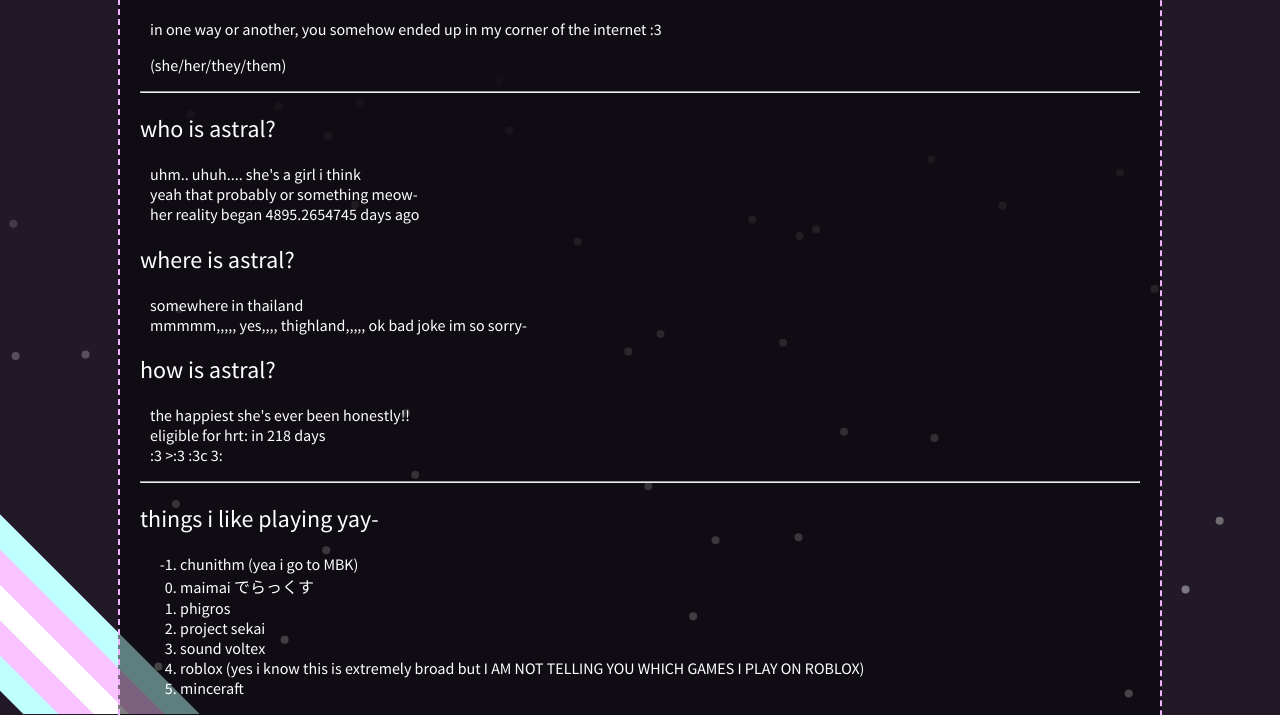
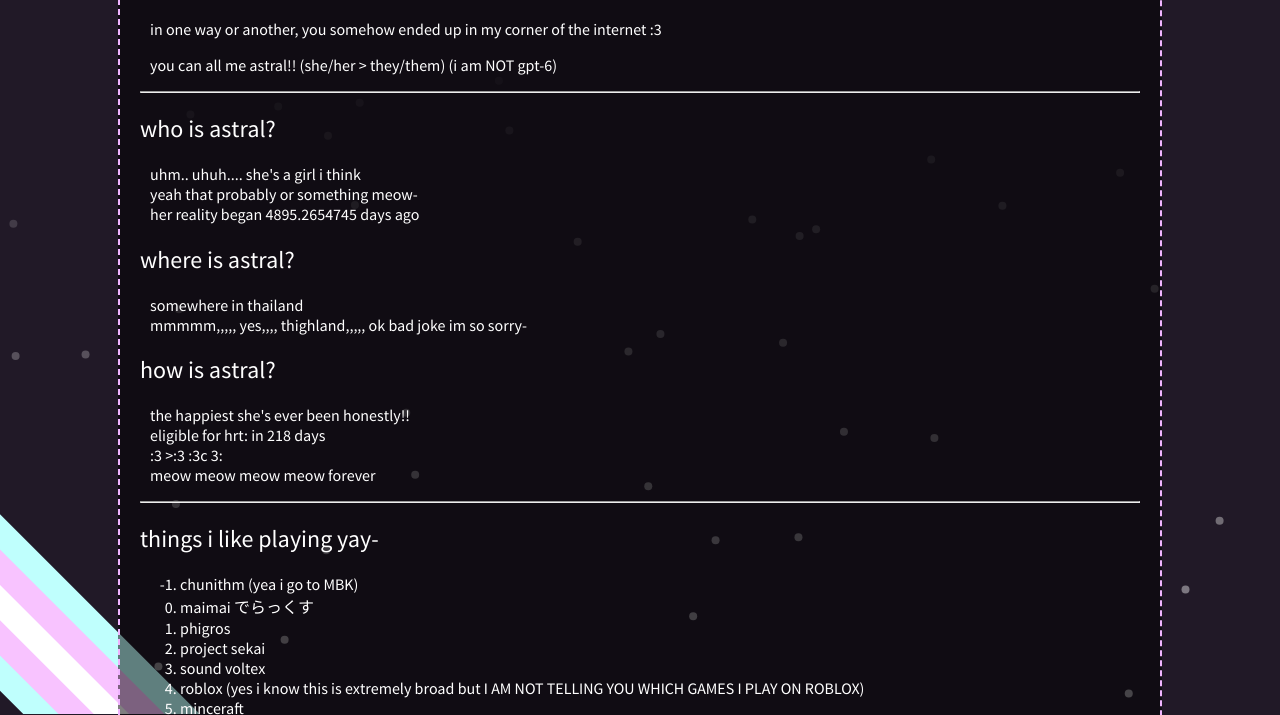
Before and after one commit to astralium5/website, a plain HTML site: page index.html in a window 1280 px wide. Shown: the part 86-801 px from the top of the page. Drawn offline with Linux system fonts and the light colour scheme.

Commit message:
Update index.html

```diff
--- a/index.html
+++ b/index.html
@@ -74,7 +74,7 @@
         <div id="contentinner">
             <h1>hi!!!</h1>
             <p>in one way or another, you somehow ended up in my corner of the internet :3</p>
-            <p>(she/her/they/them)</p>
+            <p>you can all me astral!! (she/her > they/them) (i am NOT gpt-6)</p>
             <hr>
             <h2>who is astral?</h2>
             <p>
@@ -92,6 +92,8 @@
                 the happiest she's ever been honestly!!<br>
                 eligible for hrt: <span id="yaysies">...</span><br>
                 :3 >:3 :3c 3:<br>
+                meow meow meow meow forever<br>
+                <!-- don't you love gender -->
             </p>
             <hr>
             <h2>things i like playing yay-</h2>
```
